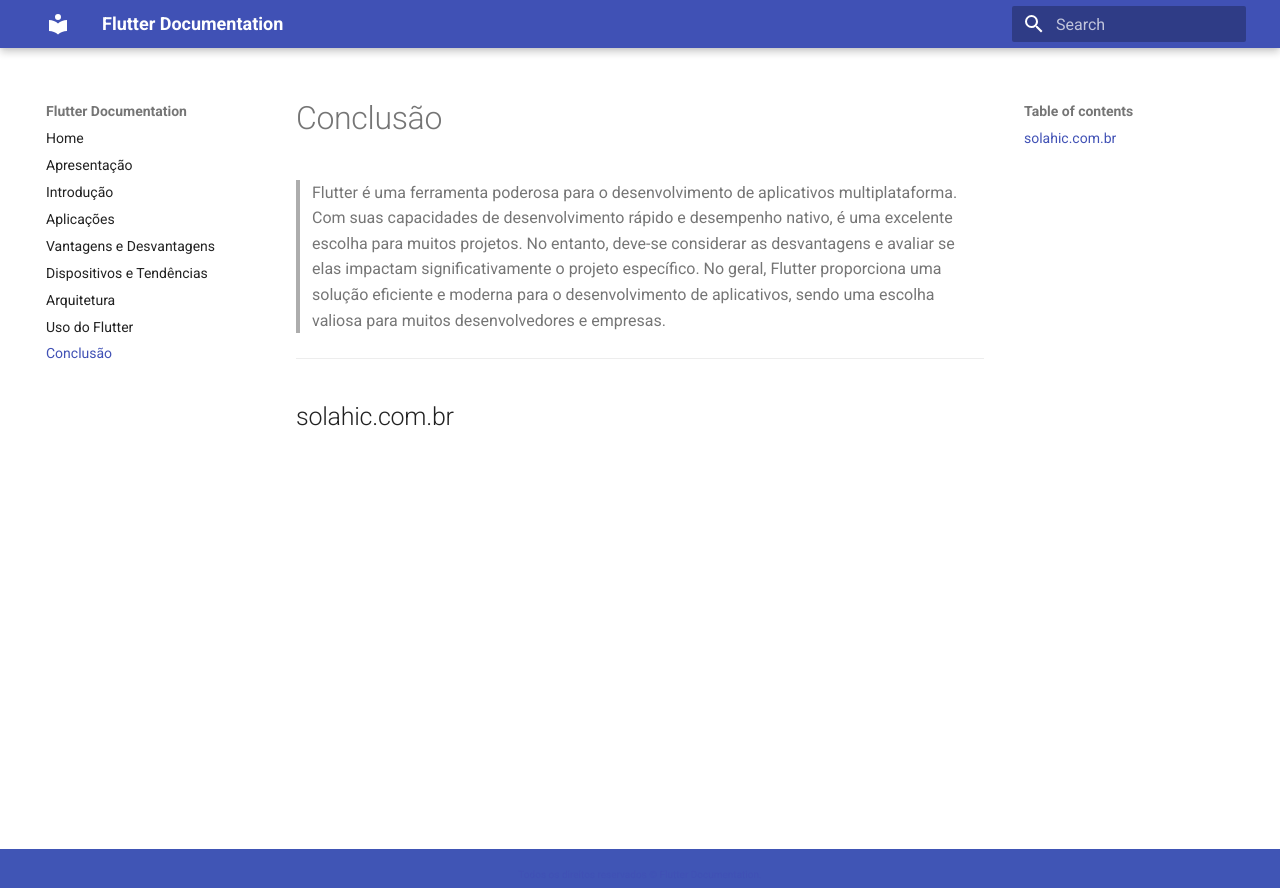
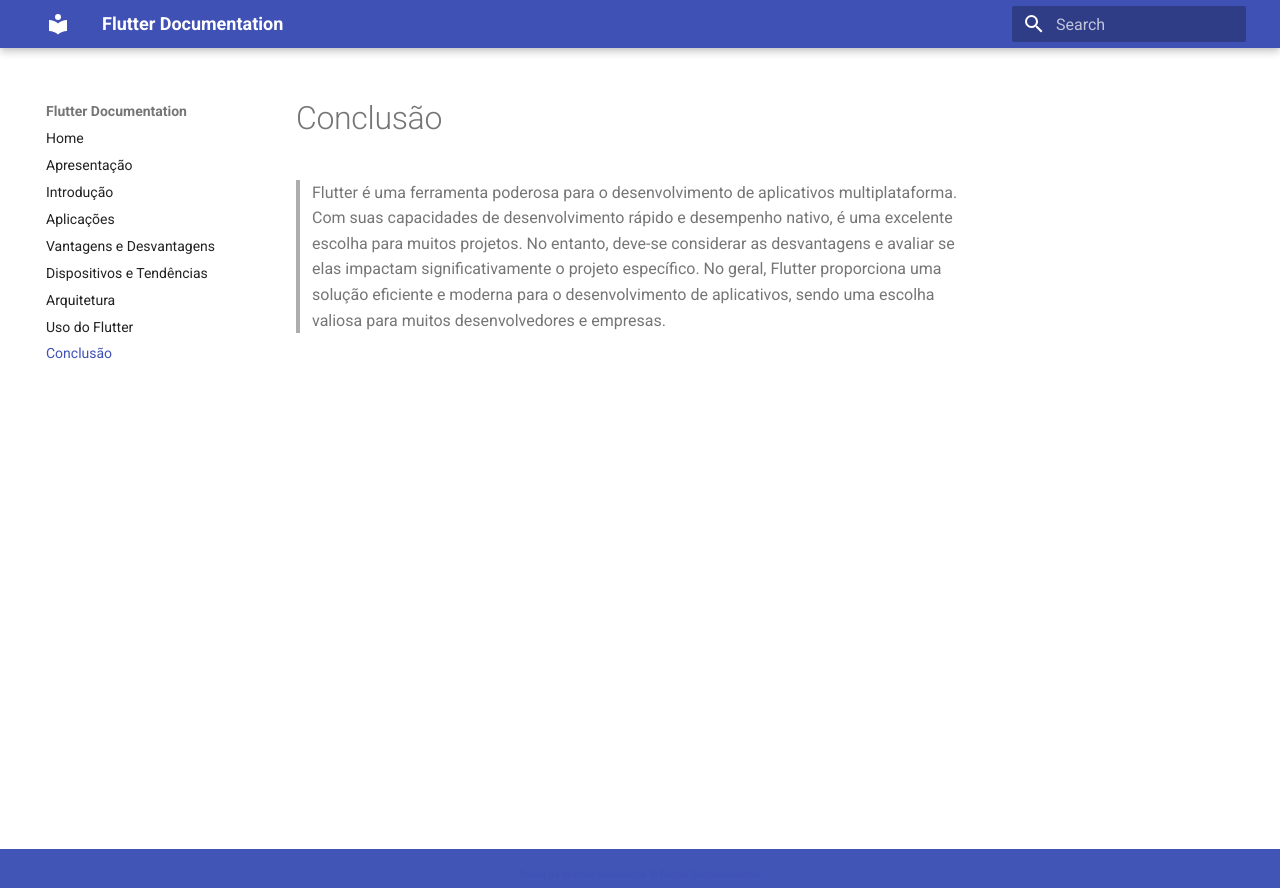
Before and after one commit to atacus/flutter-docs, an MkDocs documentation site: the page built from docs/conclusao.md, in a window 1280 px wide. Shown: the top 888 px of the page. Built offline with MkDocs 1.6.1 and Material for MkDocs 9.7.7, drawn with Linux system fonts in a browser that asks for light colours.

Commit message:
Update conclusao.md

```diff
--- a/docs/conclusao.md
+++ b/docs/conclusao.md
@@ -1,8 +1,3 @@
 # Conclusão
 
 > Flutter é uma ferramenta poderosa para o desenvolvimento de aplicativos multiplataforma. Com suas capacidades de desenvolvimento rápido e desempenho nativo, é uma excelente escolha para muitos projetos. No entanto, deve-se considerar as desvantagens e avaliar se elas impactam significativamente o projeto específico. No geral, Flutter proporciona uma solução eficiente e moderna para o desenvolvimento de aplicativos, sendo uma escolha valiosa para muitos desenvolvedores e empresas.
-
-
----
-solahic.com.br
----
```
